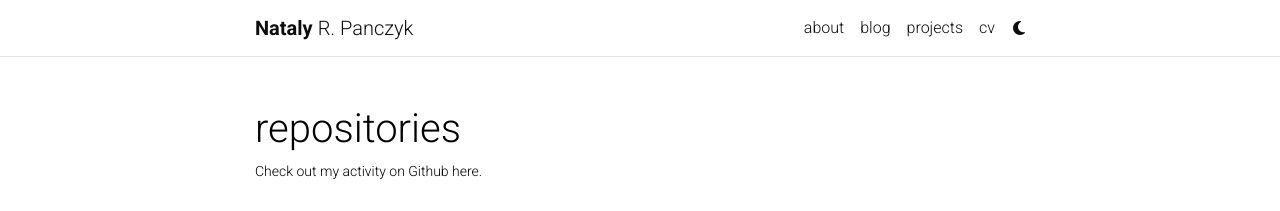
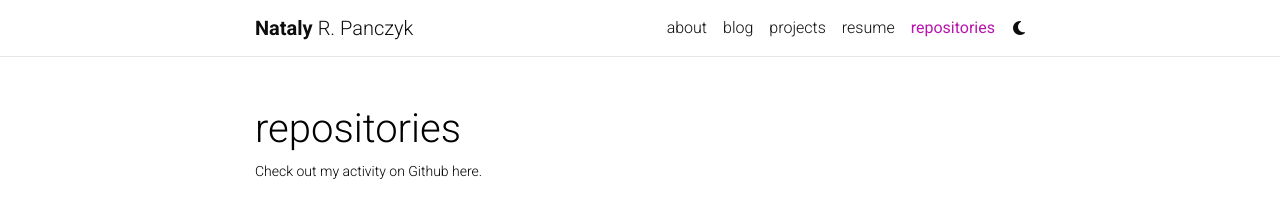
Before and after one commit to npanczyk/natalyrpanczyk.github.io, a Jekyll site: the page built from _pages/repositories.md, in a window 1280 px wide. Shown: the top 211 px of the page. Built offline with Jekyll 4.4.1, drawn with Linux system fonts in a browser that asks for light colours; full-size pictures stand in for the smaller copies a plugin makes; comment, search, counter and statistics services are not loaded; a style sheet for code colours, icons or effects is not loaded; some of the changed lines change nothing that is shown.

Commit message:
getting cv to show up

```diff
--- a/_config.yml
+++ b/_config.yml
@@ -401,18 +401,7 @@
 # -----------------------------------------------------------------------------
 
 jekyll_get_json:
-  - data: resume
-    json: assets/json/resume.json # it can also be an url
+  - data:
+    json:  # it can also be an url
 jsonresume:
-  - basics
-  - work
-  - education
-  - publications
-  - projects
-  - volunteer
-  - awards
-  - certificates
-  - skills
-  - languages
-  - interests
-  - references
+  -
--- a/_pages/cv.md
+++ b/_pages/cv.md
@@ -1,7 +1,7 @@
 ---
 layout: cv
 permalink: /cv/
-title: cv
+title: resume
 nav: true
 nav_order: 3
 cv_pdf: portfolio_resume.pdf
--- a/_pages/repositories.md
+++ b/_pages/repositories.md
@@ -3,7 +3,7 @@
 permalink: /repositories/
 title: repositories
 description: Check out my activity on Github here.
-nav: false
+nav: true
 nav_order: 3
 ---
 
```
